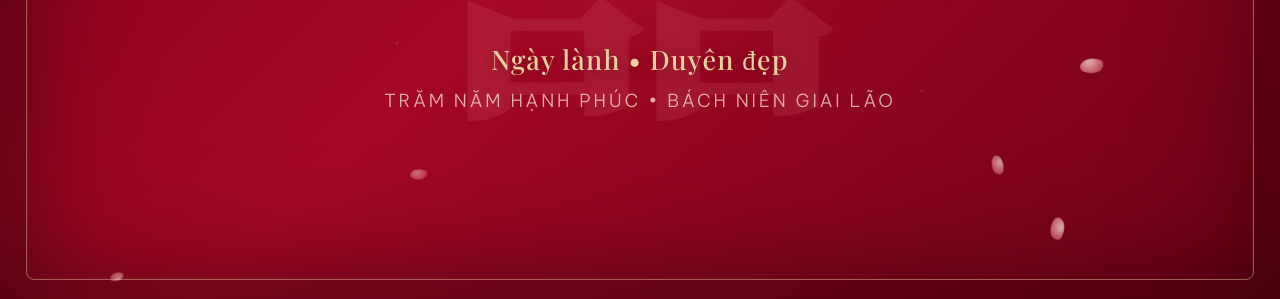
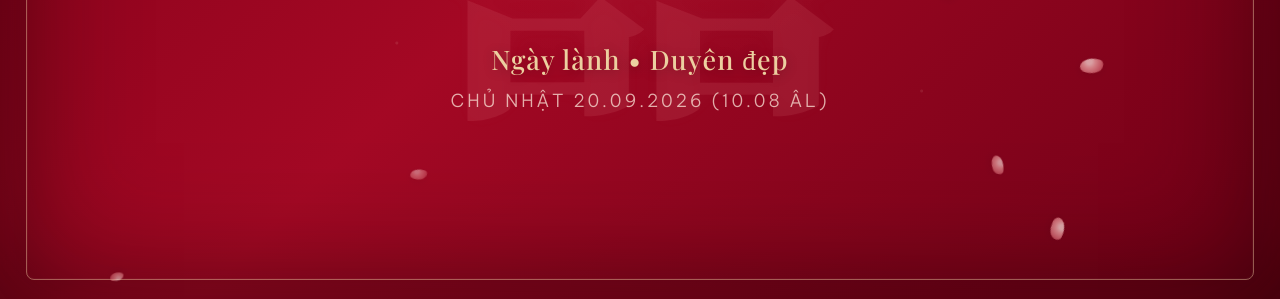
Before and after one commit to yuhwldev/wd-slide, a plain HTML site: page index.html in a window 1280 px wide. Shown: the part 501-800 px from the top of the page. Drawn offline with nearby package versions, Linux system fonts and the light colour scheme.

Commit message:
update date

```diff
--- a/index.html
+++ b/index.html
@@ -305,7 +305,7 @@
       <div class="bottom">
         <!-- Đổi ngày tại đây nếu muốn -->
         <div class="date">Ngày lành • Duyên đẹp</div>
-        <div class="wish">Trăm năm hạnh phúc • Bách niên giai lão</div>
+        <div class="wish">Chủ Nhật 20.09.2026 (10.08 ÂL)</div>
       </div>
     </section>
   </main>
```
